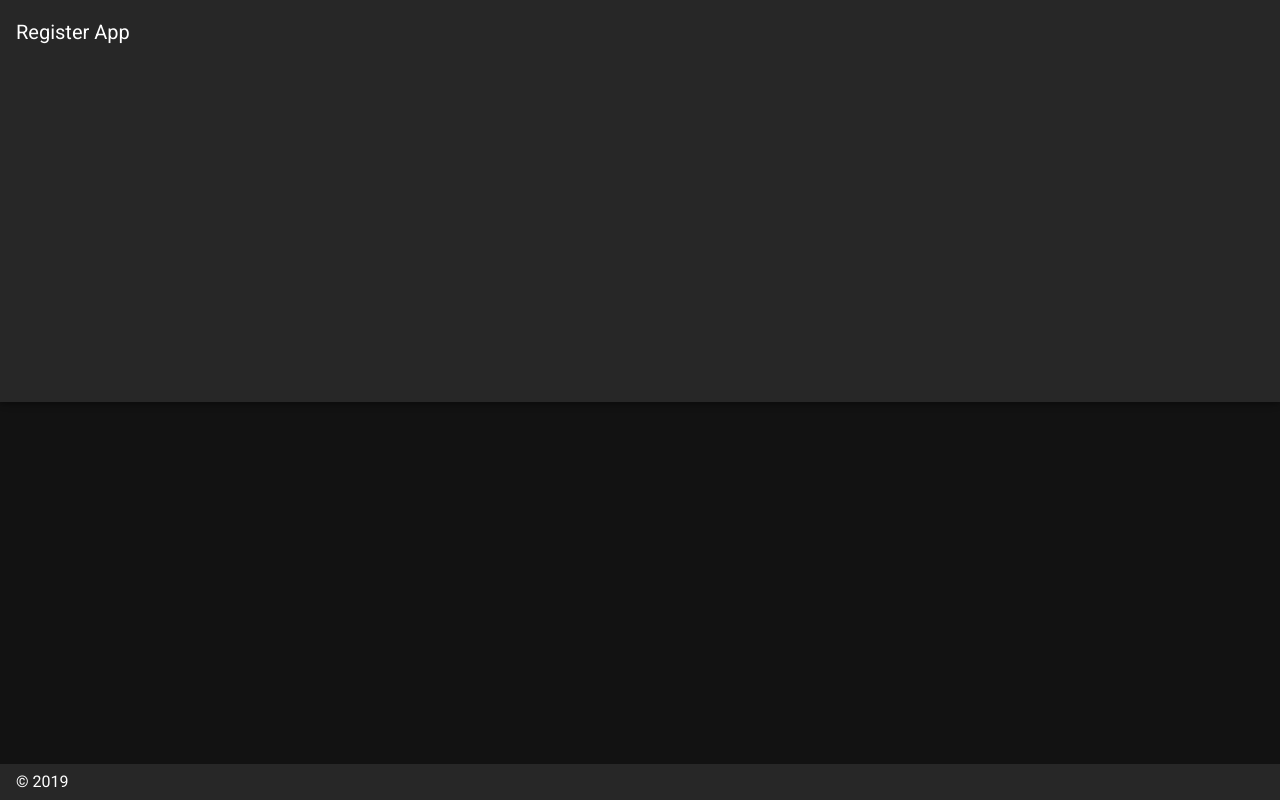
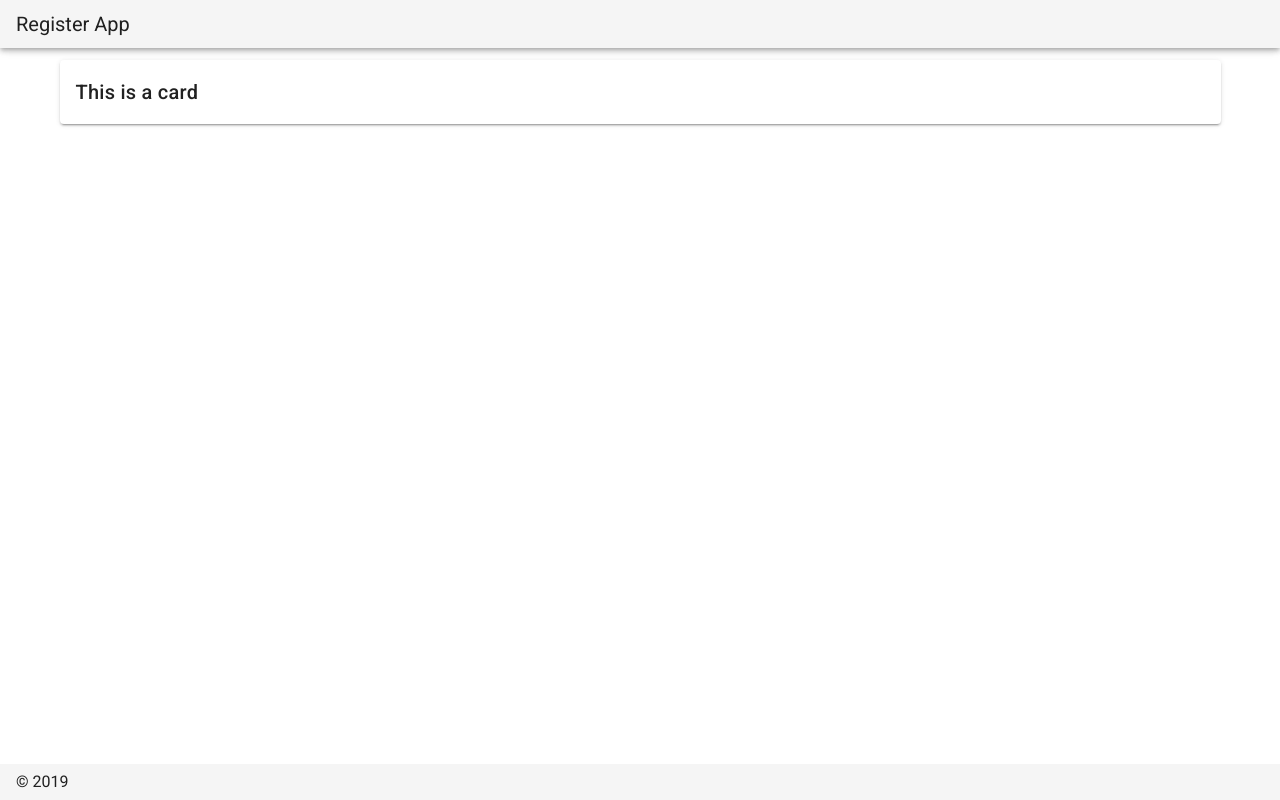
Before and after one commit to vikes-lemonade/register-app, a Nuxt app: page / in a window 1280 px wide. Built offline with nearby package versions, Linux system fonts and the light colour scheme.

Commit message:
Adding information about the project

```diff
--- a/layouts/default.vue
+++ b/layouts/default.vue
@@ -1,6 +1,6 @@
 <template>
   <v-app dark>
-    <v-app-bar>
+    <v-app-bar dense app>
       <v-toolbar-title headline font-weight-light>Register App</v-toolbar-title>
     </v-app-bar>
     <v-content>
--- a/nuxt.config.js
+++ b/nuxt.config.js
@@ -14,7 +14,12 @@ export default {
       { hid: 'description', name: 'description', content: process.env.npm_package_description || '' }
     ],
     link: [
-      { rel: 'icon', type: 'image/x-icon', href: '/favicon.ico' }
+      { rel: 'icon', type: 'image/x-icon', href: '/favicon.ico' },
+      {
+        rel: 'stylesheet',
+        href:
+          'https://fonts.googleapis.com/css?family=Roboto:300,400,500,700|Material+Icons'
+      }
     ]
   },
   /*
@@ -59,7 +64,7 @@ export default {
   vuetify: {
     customVariables: ['~/assets/variables.scss'],
     theme: {
-      dark: true,
+      dark: false,
       themes: {
         dark: {
           primary: colors.blue.darken2,
--- a/pages/index.vue
+++ b/pages/index.vue
@@ -1,6 +1,10 @@
 <template>
   <div>
-
+    <v-card>
+      <v-card-title>
+        This is a card
+      </v-card-title>
+    </v-card>
   </div>
 </template>
 
```
Also changed, not shown: 2 other files (tests, documents, lock files or other folders).
